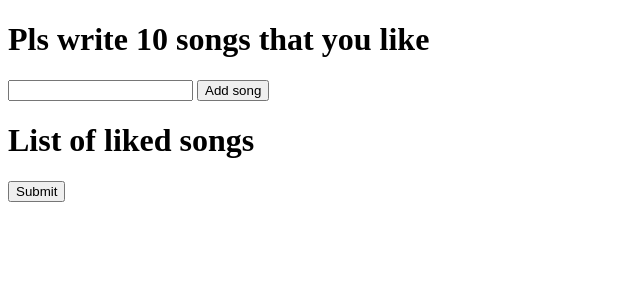
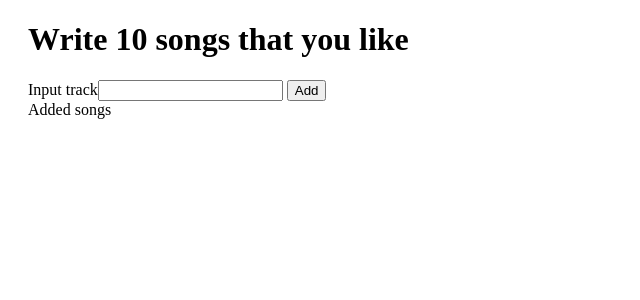
Before and after one commit to DunkyKanstrup/HateOrLikeTest, a Laravel app: page / in a window 1280 px wide. Shown: the top 300 px of the page, without its empty margins (0-640 px from the left). Run offline with Laravel 9, Linux system fonts and the light colour scheme.

Commit message:
LiveCoding incoming

```diff
--- a/public/js/TestSite.js
+++ b/public/js/TestSite.js
@@ -0,0 +1,54 @@
+
+addTrackEvent();
+
+function addTrackEvent() {
+    let add = document.querySelector(".add");
+    add.addEventListener("click", e => {
+        addTrack();
+    });
+}
+
+function addTrack() {
+    let songList = document.getElementById("songList").options;
+    let chosenSong = document.getElementById("listForm").value;
+    console.log(chosenSong);
+
+    console.log(songList.length);
+    for (let i = 0; i < songList.length; i++) {
+        console.log(songList[i].value);
+        if (chosenSong === songList[i].value){
+            let favSong = document.getElementById("songPool");
+            let newSong = document.createElement("li");
+            newSong.append(document.createTextNode(document.getElementById("listForm").value))
+            favSong.append(newSong);
+            console.log("Song Should have been added")
+            console.log(songList[i]);
+            break;
+        }
+    }
+}
+
+function checkSong(){
+
+}
+
+// function addTrack() {
+//     let newTrack = document.querySelector(".track").cloneNode(true);
+//     newTrack.querySelector("input").value = "";
+//     document.querySelector(".inputs").appendChild(newTrack);
+//     toggleRemoveButton();
+// }
+
+// function removeTrackEvent() {
+//     document.querySelector('.tracks').addEventListener('click', e=> {
+//         let target = e.target;
+//         if (!target.classList.contains("remove")) return;
+//
+//         removeTrack(target);
+//     });
+// }
+//
+// function removeTrack(target) {
+//     target.parentNode.parentNode.removeChild(target.parentNode);
+//     toggleRemoveButton();
+// }
--- a/public/styles/StyleTheTest.css
+++ b/public/styles/StyleTheTest.css
@@ -1,9 +1,32 @@
-#maks {
-    font-size: 100px;
-    background-color: blue;
-
+body {
+    padding: 0px 20px 0px 20px;
 }
 
-#Boy{
-    font-size: 400px;
+form {
+    display: inline-grid;
+    grid-row-gap: 16px;
 }
+
+.grid {
+    display: grid;
+}
+
+.tracks {
+    grid-row-gap: 5px;
+}
+
+.inputs {
+    grid-row-gap: 5px;
+}
+
+.invalid-feedback {
+    color: #dc3545;
+}
+
+.is-invalid {
+    border-color: #dc3545;
+}
+
+.invalid-feedback{
+    display: none;
+}
--- a/resources/views/TestSite.blade.php
+++ b/resources/views/TestSite.blade.php
@@ -5,23 +5,34 @@
     <meta charset="utf-8">
     <meta name="viewport" content="width=device-width, initial-scale=1">
     <link rel="stylesheet" href="{{ asset('styles/StyleTheTest.css') }}"/>
+
+    <script defer src={{asset("js/TestSite.js")}}></script>
+
 </head>
 
 <body>
-<h1>Pls write 10 songs that you like</h1>
+<h1>Write 10 songs that you like</h1>
 
 <form>
-    <input type="text" name="LikedSongs"/>
-    <button type="submit">Add song</button>
+    <div>
+        <label for="listForm">Input track</label><input list="songList" name="track" id="listForm"/>
+        <datalist id ="songList">
+            <option value ="Caterpillars riding bullets"/>
+            <option value = "Fever Dreams"/>
+            <option value = "Sham Pain"/>
+            <option value = "Check Your Spam"/>
+        </datalist>
+        <button class="add" type="button">Add</button>
+    </div>
 </form>
 
-<h1>List of liked songs</h1>
-<ol id="list">
+<div>
+    <label for = "songPool">Added songs</label>
+    <ol id ="songPool">
 
-</ol>
+    </ol>
+</div>
 
-
-<button type="submit">Submit</button>
 </body>
 
 </html>
```
Also changed, not shown: app/Http/Controllers/TestSiteController.php (added, +12 -0 lines), public/js/TestSiteEvent.js (added, +15 -0 lines).
